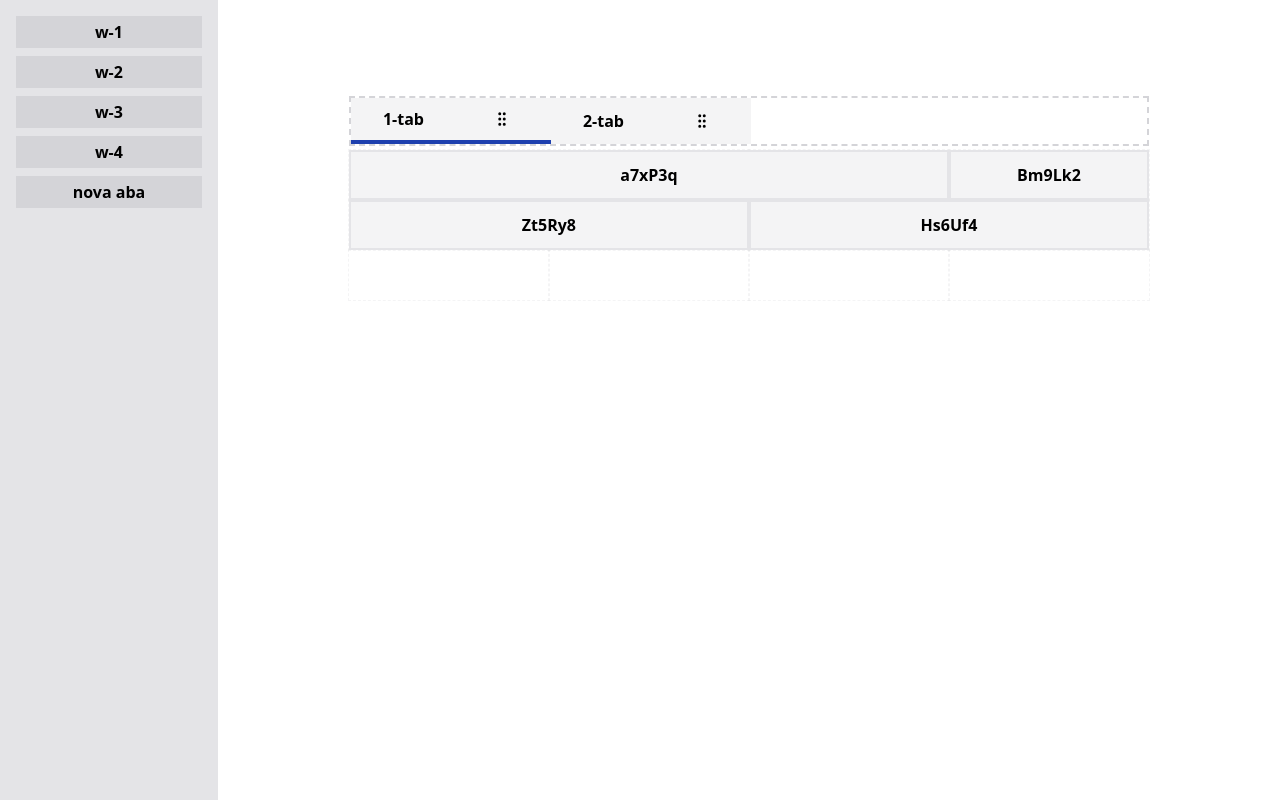
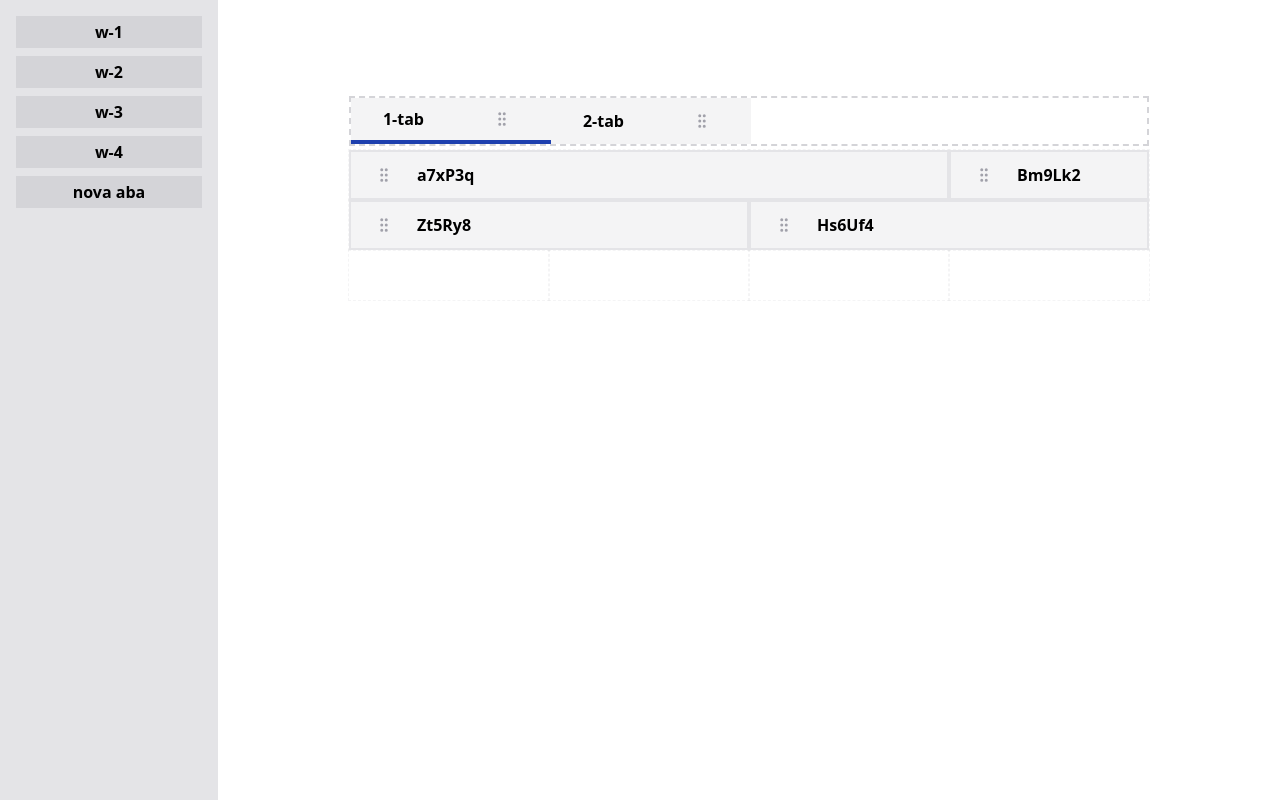
Before and after one commit to joaodematte/grid, a React (Vite) app: page / in a window 1280 px wide. Built offline with nearby package versions, Linux system fonts and the light colour scheme.

Commit message:
add drag handle

```diff
--- a/src/grid/grid-item.tsx
+++ b/src/grid/grid-item.tsx
@@ -13,11 +13,7 @@ export const GridItem = ({ id, x, y, w, h }: GridItemProps) => {
   const posX = colWidth * x;
   const posY = rowHeight * y;
 
-  const {
-    attributes,
-    listeners,
-    setNodeRef: draggableRef
-  } = useDraggable({
+  const { attributes, listeners, setNodeRef, setActivatorNodeRef } = useDraggable({
     id,
     data: {
       w,
@@ -43,32 +39,32 @@ export const GridItem = ({ id, x, y, w, h }: GridItemProps) => {
 
   return (
     <div id={id} style={style} className={`${classes} absolute font-bold`}>
-      <div
-        ref={draggableRef}
-        className="grid h-full w-full cursor-grab select-none place-items-center"
-        {...attributes}
-        {...listeners}
-      >
-        {id}
+      <div ref={setNodeRef} className="flex h-full w-full cursor-grab select-none items-center px-4" {...attributes}>
+        <div className="flex items-center gap-4">
+          <button ref={setActivatorNodeRef} className="p-2 text-zinc-400" {...listeners}>
+            <svg
+              xmlns="http://www.w3.org/2000/svg"
+              width="18"
+              height="18"
+              viewBox="0 0 24 24"
+              fill="none"
+              stroke="currentColor"
+              strokeWidth="2"
+              strokeLinecap="round"
+              strokeLinejoin="round"
+              className="cursor-grab"
+            >
+              <circle cx="9" cy="12" r="1" />
+              <circle cx="9" cy="5" r="1" />
+              <circle cx="9" cy="19" r="1" />
+              <circle cx="15" cy="12" r="1" />
+              <circle cx="15" cy="5" r="1" />
+              <circle cx="15" cy="19" r="1" />
+            </svg>
+          </button>
+          {id}
+        </div>
       </div>
     </div>
   );
 };
-
-export const GridItemOverlay = ({ id, w, h }: Omit<GridItemProps, 'x' | 'y'>) => {
-  const { colWidth, rowHeight } = useGridContext();
-
-  const style: CSSProperties = {
-    width: colWidth * w,
-    height: rowHeight * h
-  };
-
-  return (
-    <div
-      className="border-1 grid cursor-grabbing select-none place-items-center border bg-zinc-100 font-bold"
-      style={style}
-    >
-      {id}
-    </div>
-  );
-};
--- a/src/grid/overlay.tsx
+++ b/src/grid/overlay.tsx
@@ -53,10 +53,33 @@ export function Overlay() {
 
   return (
     <div
-      className="border-1 grid cursor-grabbing select-none place-items-center border bg-zinc-100 font-bold"
+      className="flex h-full w-full cursor-grab select-none items-center border-2 border-zinc-300 bg-zinc-100 px-4 font-bold"
       style={style}
     >
-      {stringId}
+      <div className="flex items-center gap-4">
+        <button className="p-2 text-zinc-400">
+          <svg
+            xmlns="http://www.w3.org/2000/svg"
+            width="18"
+            height="18"
+            viewBox="0 0 24 24"
+            fill="none"
+            stroke="currentColor"
+            strokeWidth="2"
+            strokeLinecap="round"
+            strokeLinejoin="round"
+            className="cursor-grab"
+          >
+            <circle cx="9" cy="12" r="1" />
+            <circle cx="9" cy="5" r="1" />
+            <circle cx="9" cy="19" r="1" />
+            <circle cx="15" cy="12" r="1" />
+            <circle cx="15" cy="5" r="1" />
+            <circle cx="15" cy="19" r="1" />
+          </svg>
+        </button>
+        {stringId}
+      </div>
     </div>
   );
 }
--- a/src/tabs/tab-button.tsx
+++ b/src/tabs/tab-button.tsx
@@ -34,7 +34,7 @@ export function TabButton({ index, active, children }: TabButtonProps) {
     >
       <span>{children}</span>
 
-      <button ref={setActivatorNodeRef} className="p-2" {...listeners}>
+      <button ref={setActivatorNodeRef} className="p-2 text-zinc-400" {...listeners}>
         <svg
           xmlns="http://www.w3.org/2000/svg"
           width="18"
```
